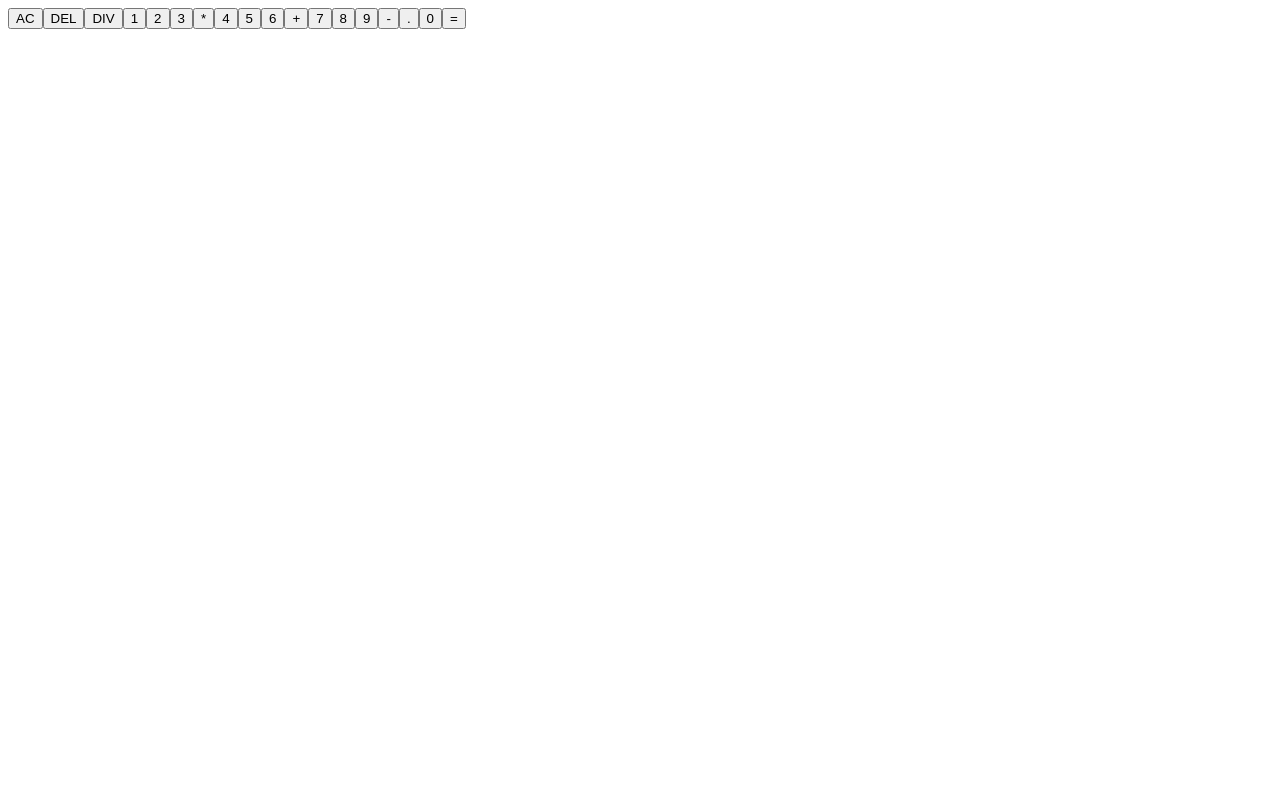
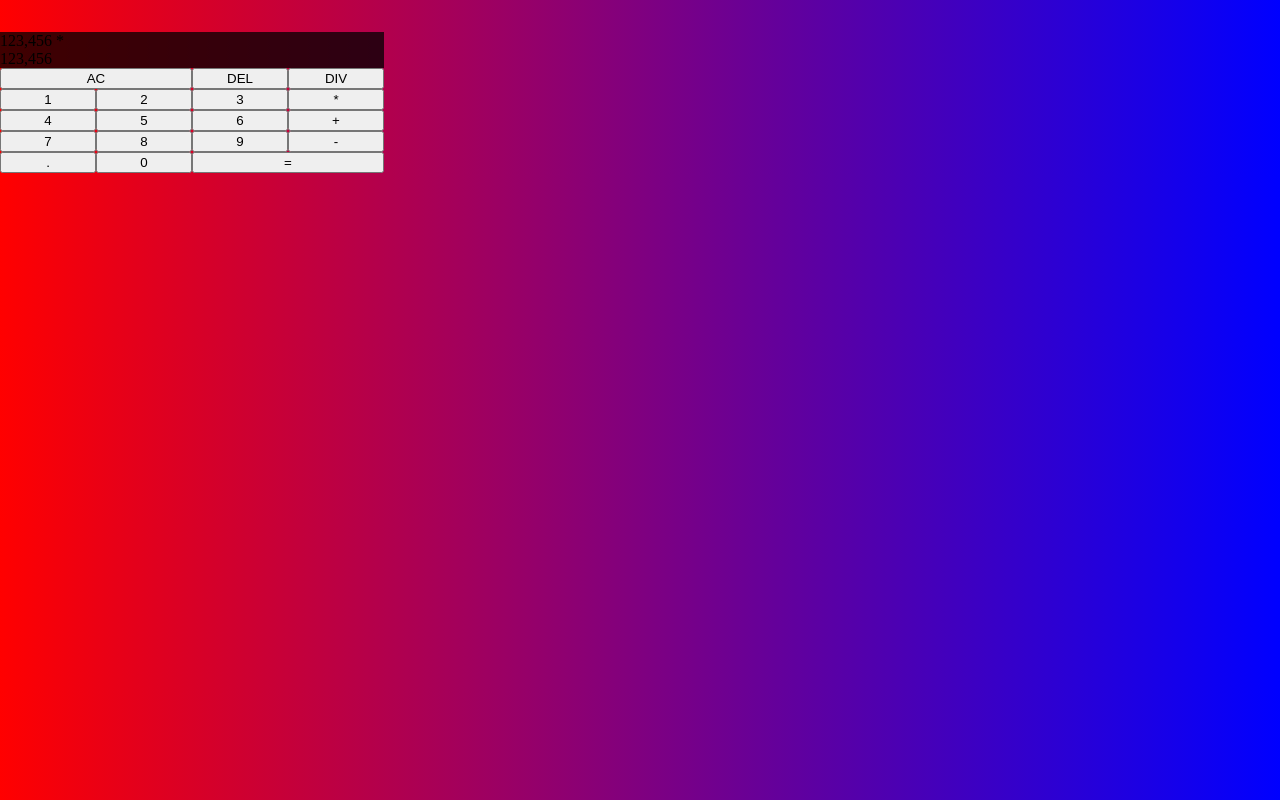
Before and after one commit to JinxyPyrope/calculator-practice, a React (Create React App) app in the folder calculator/: page / in a window 1280 px wide. Built offline with nearby package versions, Linux system fonts and the light colour scheme.

Commit message:
Set up the calculator and began adding CSS

```diff
--- a/calculator/src/App.js
+++ b/calculator/src/App.js
@@ -1,12 +1,12 @@
 import React from "react"
+import "./styles.css"
 
 function App() {
   return (
     <div className="calculator-grid">
       <div className="output">
-        <div className="previous-operand">
-          <div className="current-operand"></div>
-        </div>
+        <div className="previous-operand">123,456 *</div>
+        <div className="current-operand">123,456</div>
       </div>
       <button className="span-two">AC</button>
       <button>DEL</button>
--- /dev/null
+++ b/calculator/src/styles.css
@@ -0,0 +1,27 @@
+*,
+*::before,
+*::after {
+  box-sizing: border-box;
+}
+
+body {
+  margin: 0;
+  background: linear-gradient(to right, #ff0000, #0000ff);
+}
+
+.calculator-grid {
+  display: grid;
+  margin-top: 2rem;
+  grid-template-columns: repeat(4, 6rem);
+  grid-template-rows: minmax(7rem, auto) reapeat(5, 6rem);
+}
+
+.span-two {
+  grid-column: span 2;
+}
+
+.output {
+  grid-column: 1 / -1;
+  background-color: rgba(0, 0, 0, 0.75);
+  display: inline;
+}
```
